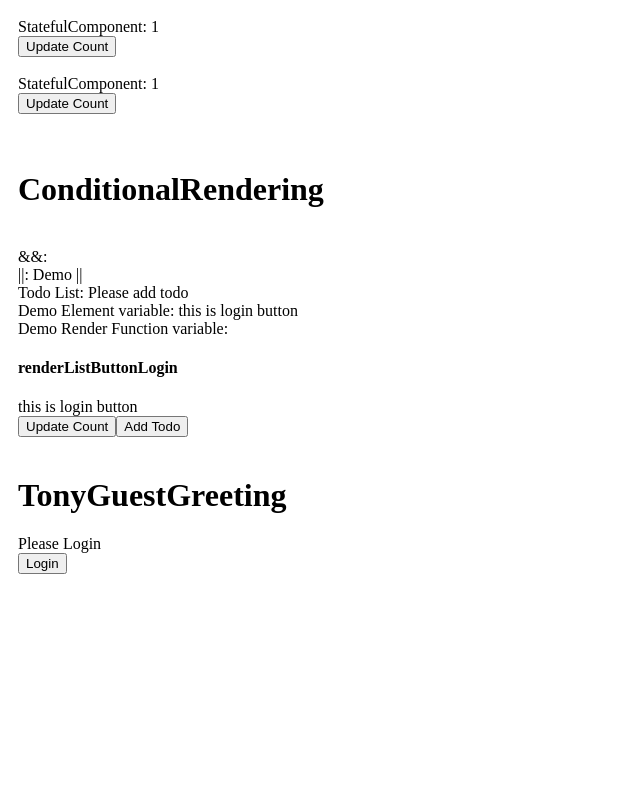
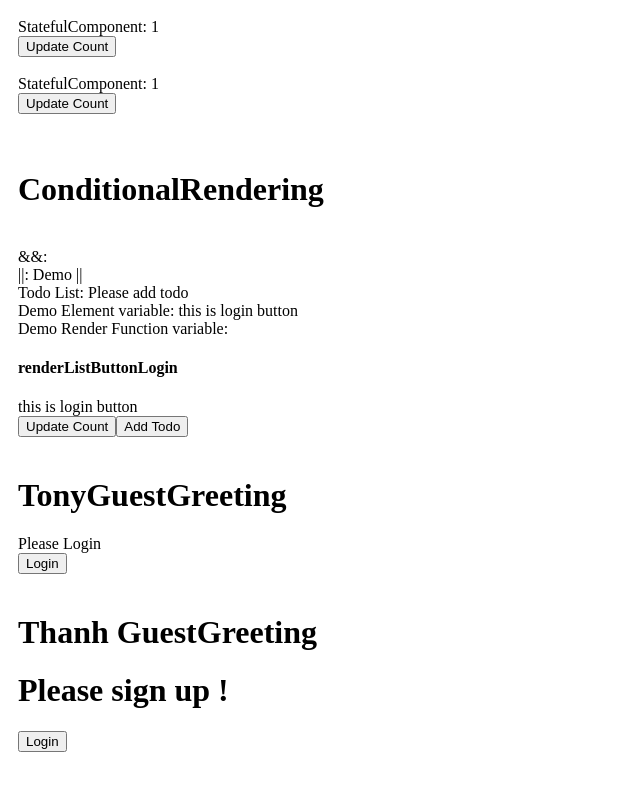
Before and after one commit to vanvithanh2405/react-ultimate-course, a React (Vite) app: page / in a window 1280 px wide. Shown: the part 1075-1865 px from the top of the page, without its empty margins (0-640 px from the left). Before the commit the page ends 1811 px from the top, so only its background shows below. Built offline with nearby package versions, Linux system fonts and the light colour scheme.

Commit message:
guest greeting task

```diff
--- a/src/App.tsx
+++ b/src/App.tsx
@@ -24,6 +24,7 @@ import Props from './Props';
 import State from './State';
 import ConditionalRendering from './ConditionalRendering';
 import TonyGuestGreeting from './sampleApp/tony/TonyGuestGreeting';
+import ThanhGuestGreeting from './sampleApp/thanh/ThanhGuestGreeting';
 
 function App() {
 
@@ -46,6 +47,7 @@ function App() {
       <TonyGuestGreeting />
 
       <br />
+      <ThanhGuestGreeting />
       <br />
       <br />
       <br />
--- /dev/null
+++ b/src/sampleApp/thanh/ThanhGuestGreeting.tsx
@@ -0,0 +1,31 @@
+import { useState } from 'react'
+import UserGreeting from './component/UserGreeting';
+import GuestGreeting from './component/GuestGreeting';
+
+function ThanhGuestGreeting() {
+    const [isLogin, setIsLogin] = useState(false);
+    const handleLogin = () => {
+        setIsLogin((prev) => !prev)
+    }
+
+    return (
+        <div>
+            <h1>Thanh GuestGreeting</h1>
+            { isLogin ?
+                <UserGreeting
+                    handleChange={handleLogin}
+                    isLogin={isLogin}
+                    text={'Welcome to'}
+                    name={'Thành'}
+                /> :
+                <GuestGreeting
+                    handleChange={handleLogin}
+                    isLogin={isLogin}
+                    text={'Please sign up !'}
+                />
+            }
+        </div>
+    )
+}
+
+export default ThanhGuestGreeting
--- /dev/null
+++ b/src/sampleApp/thanh/component/Button.tsx
@@ -0,0 +1,19 @@
+import React from 'react'
+
+
+interface ButtonProps {
+    isLogin: boolean
+    handleChange: () => void
+}
+function Button({
+    isLogin,
+    handleChange
+}: ButtonProps) {
+  return (
+    <div>
+        <button onClick={handleChange}>{isLogin ? 'Logout' : 'Login'}</button>
+    </div>
+  )
+}
+
+export default Button
--- /dev/null
+++ b/src/sampleApp/thanh/component/GuestGreeting.tsx
@@ -0,0 +1,26 @@
+import React from 'react'
+import Button from './Button'
+
+interface GuestGreetingProps {
+    handleChange: () => void
+    text: string,
+    isLogin: boolean
+}
+
+function GuestGreeting({
+    handleChange,
+    text,
+    isLogin
+}:GuestGreetingProps) {
+  return (
+    <div>
+        <h1>{text}</h1>
+        <Button
+            handleChange={handleChange}
+            isLogin={isLogin}
+        />
+    </div>
+  )
+}
+
+export default GuestGreeting
--- /dev/null
+++ b/src/sampleApp/thanh/component/UserGreeting.tsx
@@ -0,0 +1,27 @@
+import Button from './Button'
+
+interface UserGreetingProps {
+    handleChange: () => void
+    isLogin: boolean,
+    text: string,
+    name: string
+}
+
+function UserGreeting({
+    handleChange,
+    isLogin,
+    text,
+    name
+}: UserGreetingProps) {
+  return (
+    <div>
+       <h1>{`${text} ${name}`}</h1>
+       <Button
+         handleChange={handleChange}
+         isLogin={isLogin}
+       />
+    </div>
+  )
+}
+
+export default UserGreeting
--- a/src/sampleApp/tony/TonyGuestGreeting.tsx
+++ b/src/sampleApp/tony/TonyGuestGreeting.tsx
@@ -1,6 +1,6 @@
 import React from 'react'
 // import GuestGreeting from './components/GuestGreeting';
-import UserGreeting from './components/userGreeting';
+import UserGreeting from './components/UserGreeting';
 
 function TonyGuestGreeting() {
   const [isAuth, setIsAuth] = React.useState(false);
```
